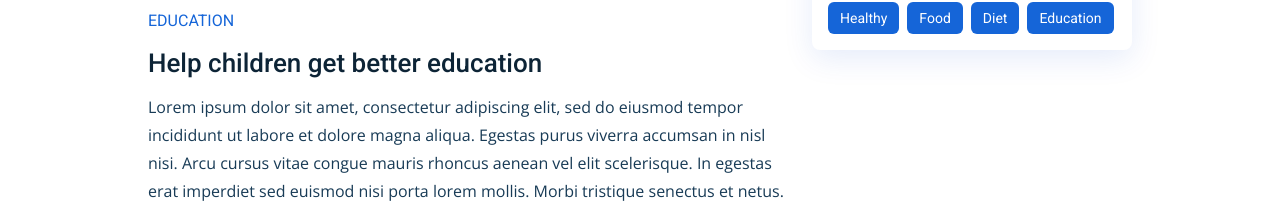
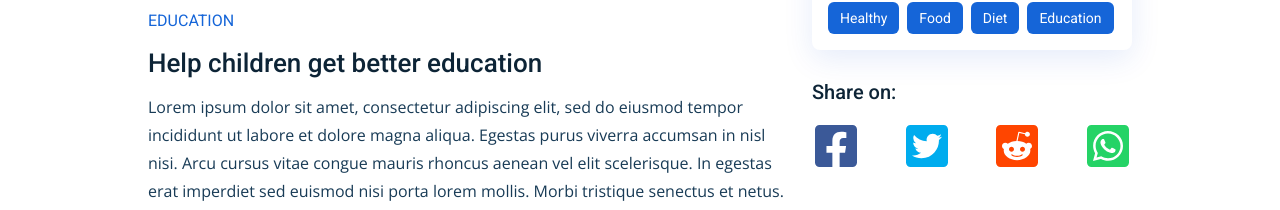
Before and after one commit to 22120abdulla/blog-project, a React (Create React App) app: page /blog/1 in a window 1280 px wide. Shown: the part 638-848 px from the top of the page. Built offline with nearby package versions, Linux system fonts and the light colour scheme.

Commit message:
11 - Social media share buttons

```diff
--- /dev/null
+++ b/src/components/SocialShareButtons.jsx
@@ -0,0 +1,39 @@
+import React from 'react';
+import { FaFacebookSquare, FaTwitterSquare, FaRedditSquare, FaWhatsappSquare } from 'react-icons/fa';
+
+const SocialShareButtons = ({ url, title }) => {
+  return (
+    <div className="w-full flex justify-between">
+      <a
+        target="_blank"
+        rel="noreferrer"
+        href={`https://www.facebook.com/sharer/sharer.php?u=${encodeURIComponent(url)}`}
+      >
+        <FaFacebookSquare className="text-[#3b5998] w-12 h-auto" />
+      </a>
+      <a
+        target="_blank"
+        rel="noreferrer"
+        href={`https://twitter.com/intent/tweet?url=${encodeURIComponent(url)}&text=${encodeURIComponent(title)}`}
+      >
+        <FaTwitterSquare className="text-[#00acee] w-12 h-auto" />
+      </a>
+      <a
+        target="_blank"
+        rel="noreferrer"
+        href={`https://www.reddit.com/submit?url=${encodeURIComponent(url)}&title=${encodeURIComponent(title)}`}
+      >
+        <FaRedditSquare className="text-[#ff4500] w-12 h-auto" />
+      </a>
+      <a
+        target="_blank"
+        rel="noreferrer"
+        href={`https://api.whatsapp.com/send?text=${encodeURIComponent(title)} ${encodeURIComponent(url)}`}
+      >
+        <FaWhatsappSquare className="text-[#25D366] w-12 h-auto" />
+      </a>
+    </div>
+  );
+};
+
+export default SocialShareButtons;
--- a/src/components/comments/Comment.jsx
+++ b/src/components/comments/Comment.jsx
@@ -36,7 +36,7 @@
         className="w-9 h-9 object-cover rounded-full"
       />
       <div className="flex-1 flex flex-col">
-        <h5 className="font-bold text-dark-hard text-xs">
+        <h5 className="font-bold text-dark-hard text-xs lg:text-sm">
           {comment.user.name}
         </h5>
         <span className="text-xs text-dark-light">
--- a/src/components/comments/CommentForm.jsx
+++ b/src/components/comments/CommentForm.jsx
@@ -25,7 +25,7 @@
         value={value}
         onChange={(e) => setValue(e.target.value)}
         />
-        <div className="flex items-center gap-x-2 pt-2">
+        <div className="flex flex-col-reverse gap-y-2 items-center gap-x-2 pt-2 min-[420px]:flex-row">
           {formCancelHandler && (
             <button onClick={formCancelHandler}
             className="px-6 py-2.5 rounded-lg border border-red-500 text-red-500"
--- a/src/pages/articleDetail/ArticleDetailpage.jsx
+++ b/src/pages/articleDetail/ArticleDetailpage.jsx
@@ -5,6 +5,7 @@
 import { Link } from "react-router-dom";
 import SuggestedPosts from "./container/SuggestedPosts";
 import CommentsContainer from "../../components/comments/CommentsContainer";
+import SocialShareButtons from "../../components/SocialShareButtons";
 
 const breadCrumbsData = [
   {name: "Home", link: "/" },
@@ -81,12 +82,26 @@
                 </div>
                 <CommentsContainer className="mt-10" logginedUserId="a" />
           </article>
+          <div>
           <SuggestedPosts
           header="Latest Article"
           posts={postsData}
           tags={tagsData}
           className="mt-8 lg:mt-0 lg:max-w-xs"
           />
+          <div className="mt-7 ">
+            <h2 className="font-roboto font-medium text-dark-hard mb-4 md:text-xl">
+              Share on:
+              </h2>
+              <SocialShareButtons
+              url={encodeURI("https://moonfo.com/post/client-side-and-server-side-explanation"
+              )}
+              title={encodeURIComponent(
+                "Client-side and Server-side explanation"
+                )}
+              />
+          </div>
+          </div>
         </section>
     </MainLayout>
   );
```
